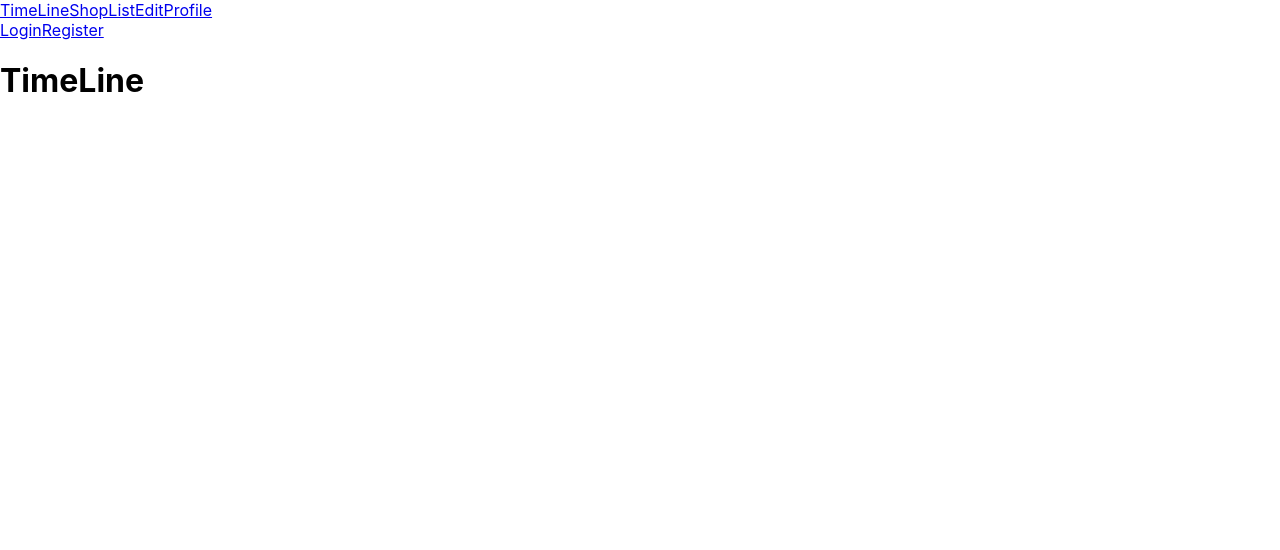
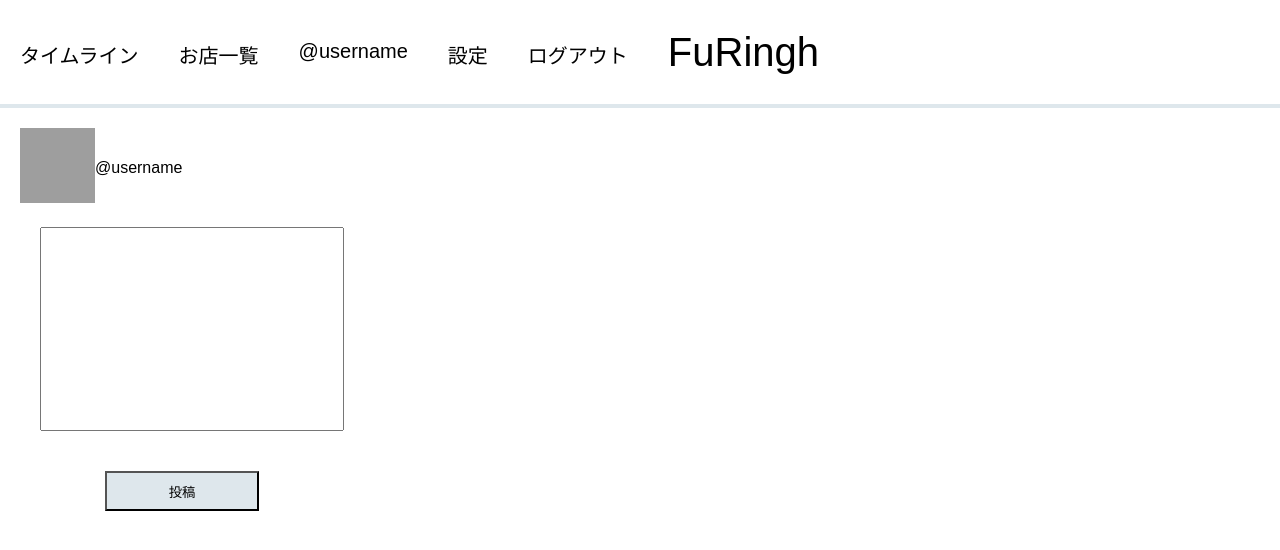
Before and after one commit to Tsunamayo726/FuRingh_Front, a React (Create React App) app: page / in a window 1280 px wide. Shown: the top 550 px of the page. Built offline with nearby package versions, Linux system fonts and the light colour scheme; grey boxes are pictures that could not be loaded.

Commit message:
タイムラインを少し進めた

```diff
--- a/src/components/Header.js
+++ b/src/components/Header.js
@@ -1,18 +1,16 @@
 import React from "react";
 import {Link} from "react-router-dom";
-
+import "../css/timeline.css"
 export default class Layout extends React.Component {
   render() {
     return (
-        <div>
-          <Link to="/">TimeLine</Link>
-          <Link to="ShopList">ShopList</Link>
-          <Link to="/EditProfile">EditProfile</Link>
-          <div className="right">
-            <Link to="/Login">Login</Link>
-            <Link to="/Register">Register</Link>
-          </div>
-        </div>
+           <div class="header-list">
+                <li href="./timeline.html">タイムライン</li>
+                <li>お店一覧</li>
+                <li>@username</li>
+                <li>設定</li>
+                <li>ログアウト</li>
+            </div>
     );
   }
 }
--- /dev/null
+++ b/src/css/timeline.css
@@ -0,0 +1,63 @@
+/* CSSのリセット（消さないでください） */
+html, body,
+ul, ol, li,
+h1, h2, h3, h4, h5, h6, p,
+form, input, div {
+  margin: 0;
+  padding: 0;
+}
+
+body {
+  font-family: "Avenir Next", "Hiragino Kaku Gothic ProN W3", sans-serif;
+}
+
+li {
+  list-style: none;
+}
+
+/* ここからCSSを記述*/
+body{
+    background-color: white;
+}
+.header{
+    height:104px;
+    background-color:white;
+    border-bottom: 4px solid #dee7ec;
+
+}
+.header-icon{
+  float:left;
+    font-size:40px;
+    padding:30px 20px 0 20px;
+  }
+.header-list li{
+    font-size:20px;
+    float:left;
+    padding:40px 20px 0 20px;
+}
+.icon img{
+  width:75px;
+  height:75px;
+}
+.post{
+  padding:20px 20px;
+  height:500px;
+  width:200px;
+  margin:0;
+}
+.icon,.my-username{
+  vertical-align: middle;
+  display:inline-block;
+}
+.textbox{
+  height:200px;
+  width:300px;
+  margin:20px 20px;
+}
+.button{
+  background-color:#dee7ec;
+  height:40px;
+  width:154px;
+  margin-top:20px;
+  margin-left:85px;
+}
--- a/src/pages/TimeLine.js
+++ b/src/pages/TimeLine.js
@@ -1,10 +1,29 @@
 import React from "react";
-
+import "../css/timeline.css";
 export default class TimeLine extends React.Component {
   render() {
     return (
         <div>
-            <h1>TimeLine</h1>
+        <div class="header">
+            <div class="header-icon">
+                <p>FuRingh</p>
+            </div>
+        </div>
+        <div class="post">
+            <li class="user">
+                <span class="icon">
+                    <img src="./noimage.jpg" alt="icon" />
+                </span>
+                <span class="my-username">
+                    <p>@username</p>
+                </span>
+            </li>
+            <form name="post-form">
+                <input class="textbox" type="text" name="text" value="" /><br/>
+            </form>
+            <input class="button"type="submit" name="button" value="投稿" />
+
+        </div>
         </div>
     );
   }
```
